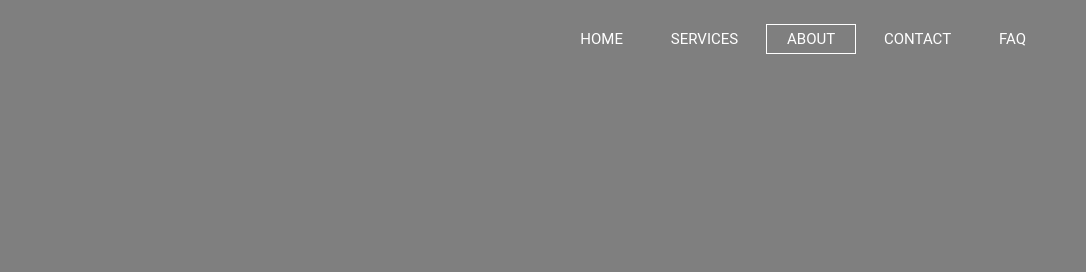
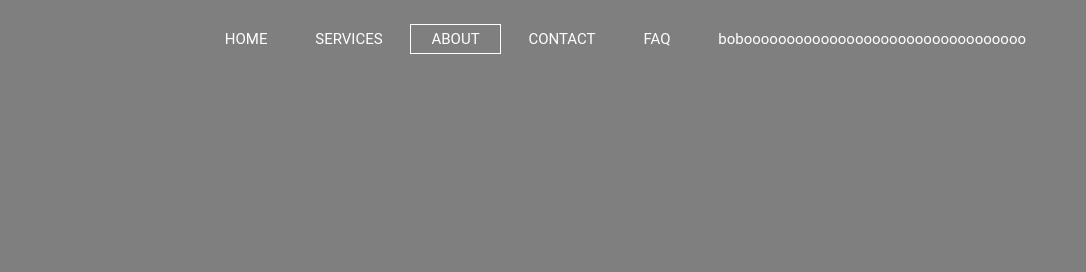
Before and after one commit to classicjosh37/classicjosh37.github.io, a plain HTML site: page about.html in a window 1280 px wide. Shown: the top 272 px of the page, 194-1280 px from the left. Drawn offline with Linux system fonts and the light colour scheme.

Commit message:
First commit

```diff
--- a/about.html
+++ b/about.html
@@ -15,7 +15,7 @@
 			<li class="active"><a href=""> ABOUT </a></li>
 			<li><a href=""> CONTACT </a></li>
 			<li><a href=""> FAQ </a></li>
-
+			<li><a href=""> bobooooooooooooooooooooooooooooooooo </a></li>
 		</ul>
 	</div>
 </header>
```
